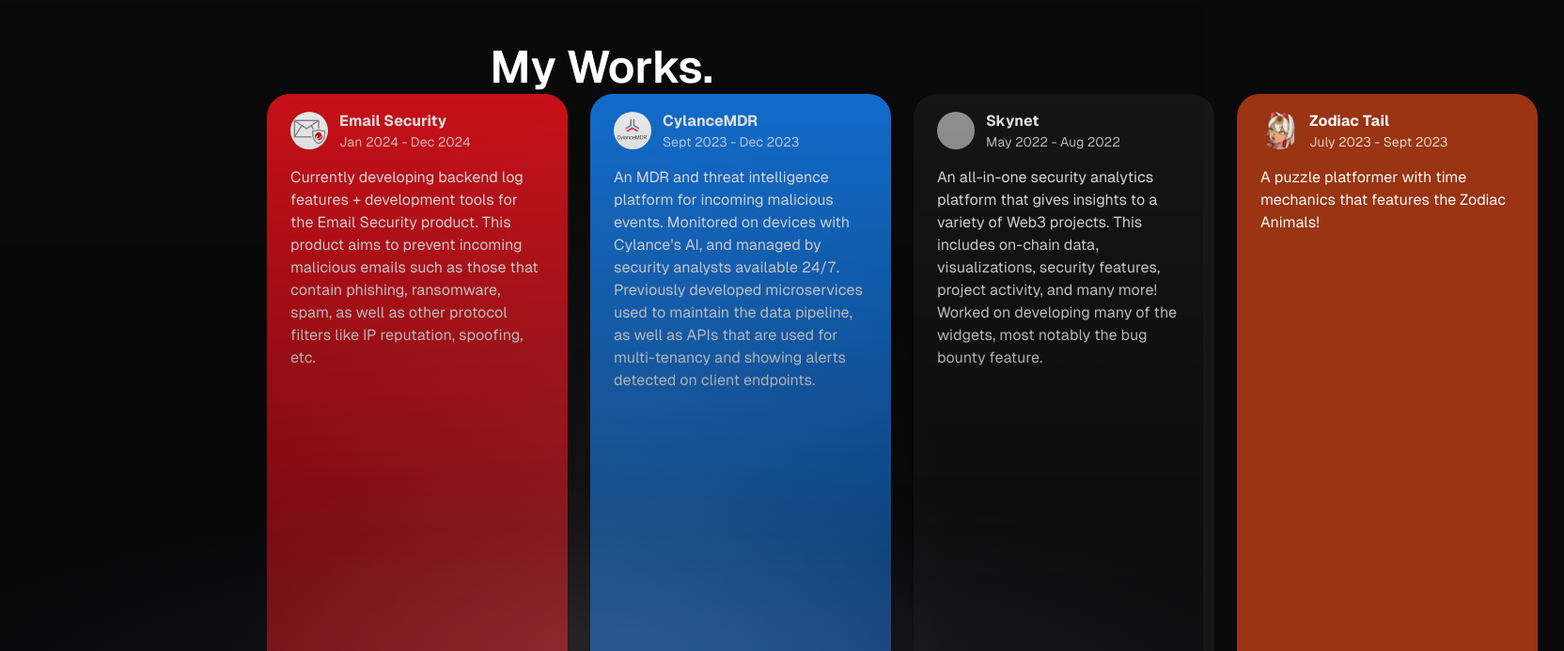
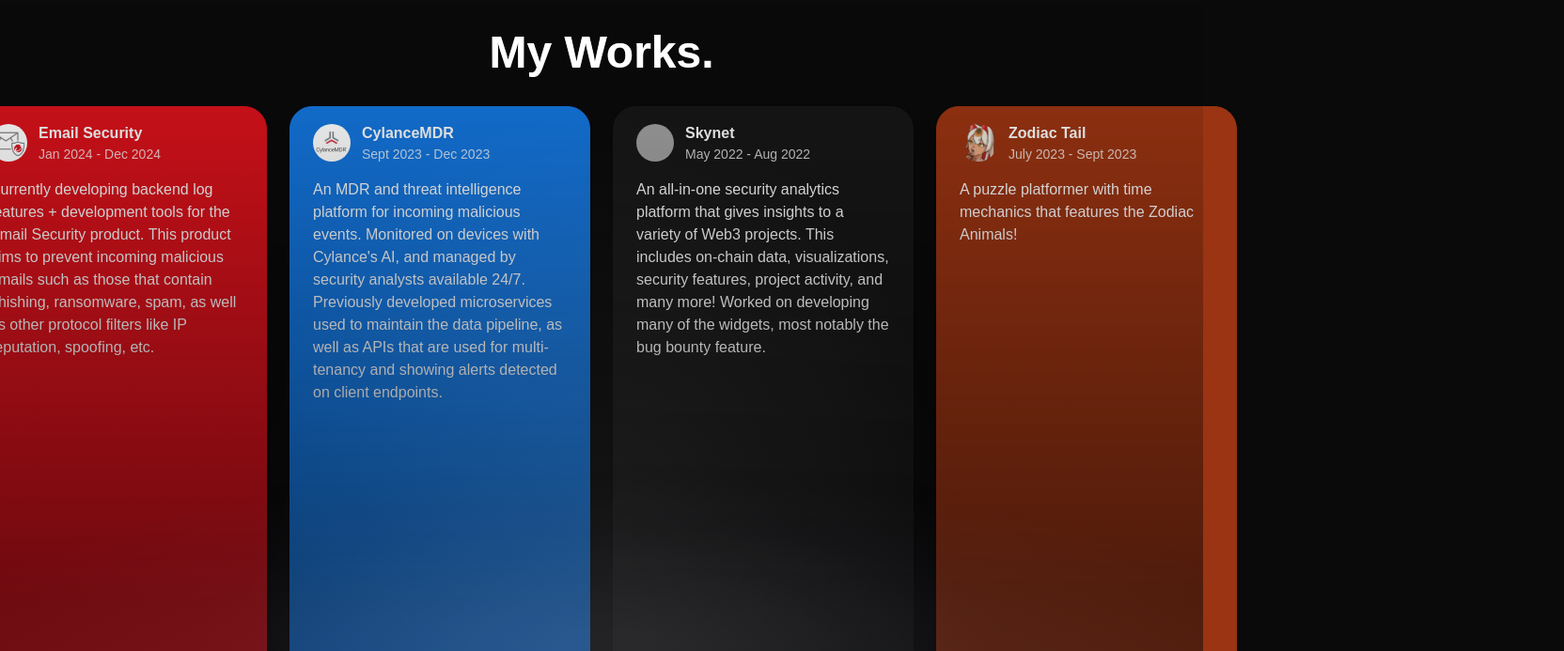
Before and after one commit to jangarong/jangarong.github.io, a Next.js app: page /works in a window 1280 px wide. Shown: the top 693 px of the page at 94% size, 1664 px wide, since content can reach past the window. Built offline with nearby package versions, Linux system fonts and the light colour scheme; grey boxes are pictures that could not be loaded.

Commit message:
looks clean!

```diff
--- a/src/app/works/page.tsx
+++ b/src/app/works/page.tsx
@@ -7,19 +7,17 @@
   return (
     <div className="flex flex-col items-center">
       <div className="bkg__spotlight w-[100%] h-[100%] min-h-[640px] overflow-auto"></div>
-      <div className="grid grid-rows-[20px_1fr_20px] items-center justify-items-center min-h-screen p-4 pb-20 md:pb-16 gap-16 md:p-4 font-[family-name:var(--font-geist-sans)]">
-        <nav className="fixed top-0 left-0 w-full z-10 p-12">
-          <div className="pointer-events-none whitespace-pre-wrap bg-gradient-to-b from-black to-gray-300/80 bg-clip-text text-center text-5xl font-semibold leading-none text-transparent dark:from-white dark:to-slate-900/10 text-white">
+      <nav className="fixed top-0 left-0 w-full z-10 mt-8">
+        <div className="mb-4 pointer-events-none whitespace-pre-wrap bg-gradient-to-b from-black to-gray-300/80 bg-clip-text text-center text-5xl font-semibold leading-none text-transparent dark:from-white dark:to-slate-900/10 text-white">
           My Works.
         </div>
       </nav>
-        <main className="flex flex-col gap-8 row-start-2 items-center sm:items-start">
-          <div>
+      <main className="absolute flex flex-col gap-8 row-start-2 items-center sm:items-start ">
+        <div className="m-[113px]">
           <TeamCarousel />
         </div>
       </main>
       <HomeFooter />
     </div>
-    </div>
   );
 }
--- a/src/components/home-footer.tsx
+++ b/src/components/home-footer.tsx
@@ -1,4 +1,4 @@
-import { GithubIcon, HomeIcon, KeyRoundIcon, LinkedinIcon, MailIcon } from "lucide-react";
+import { GithubIcon, HomeIcon, LinkedinIcon } from "lucide-react";
 
 export function HomeFooter() {
     return (
--- a/src/components/team-carousel.tsx
+++ b/src/components/team-carousel.tsx
@@ -36,7 +36,7 @@
         }
     ]
     return (
-        <div className="flex flex-row ml-[960px] md:ml-[640px]">
+        <div className="flex flex-row ml-[960px] md:ml-[640px] xl:ml-[0px]">
             {teams.map(team =>
                 <div key={team.name} className="ml-3 mr-3">
                     <TeamCard team={team.name}
```
Lines whose indentation alone changed are shown as unchanged.
